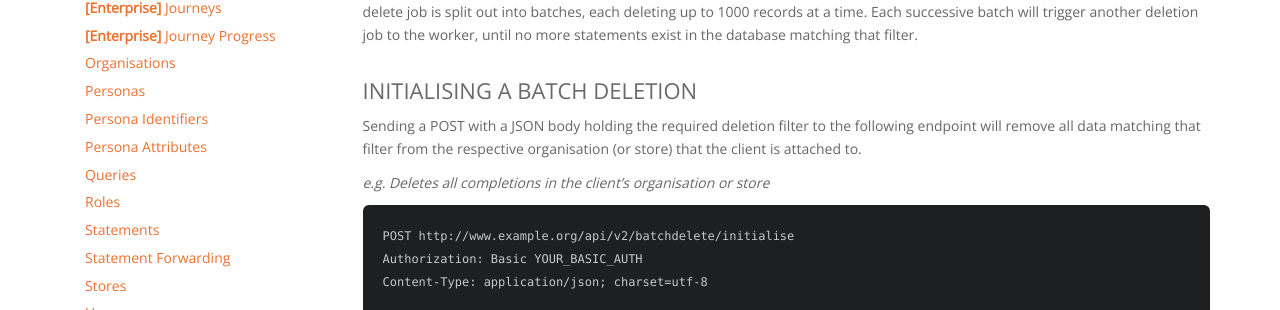
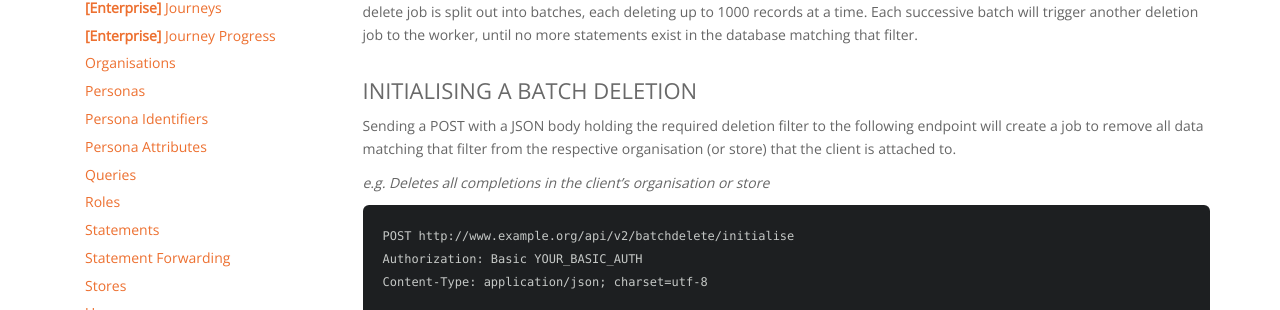
Before and after one commit to LearningLocker/docs, a Jekyll site: the page built from src/http-statement-deletion.md, in a window 1280 px wide and 900 px high, scrolled down 681 px. Shown: the part 144-454 px from the top of the window. Built offline with Jekyll 4.4.1, drawn with Linux system fonts in a browser that asks for light colours; nearby versions of some CDN libraries; our own code applies the rules of GitHub Pages for plain Markdown files.

Commit message:
Update src/http-statement-deletion.md
Co-Authored-By: ht2 <james@ht2.co.uk>

```diff
--- a/src/http-statement-deletion.md
+++ b/src/http-statement-deletion.md
@@ -34,7 +34,7 @@ These endpoints allows you to send in deletion jobs to be processed. As the filt
 
 ### Initialising a batch deletion
 
-Sending a POST with a JSON body holding the required deletion filter to the following endpoint will remove all data matching that filter from the respective organisation (or store) that the client is attached to.
+Sending a POST with a JSON body holding the required deletion filter to the following endpoint will create a job to remove all data matching that filter from the respective organisation (or store) that the client is attached to.
 
 _e.g. Deletes all completions in the client's organisation or store_
 
```
